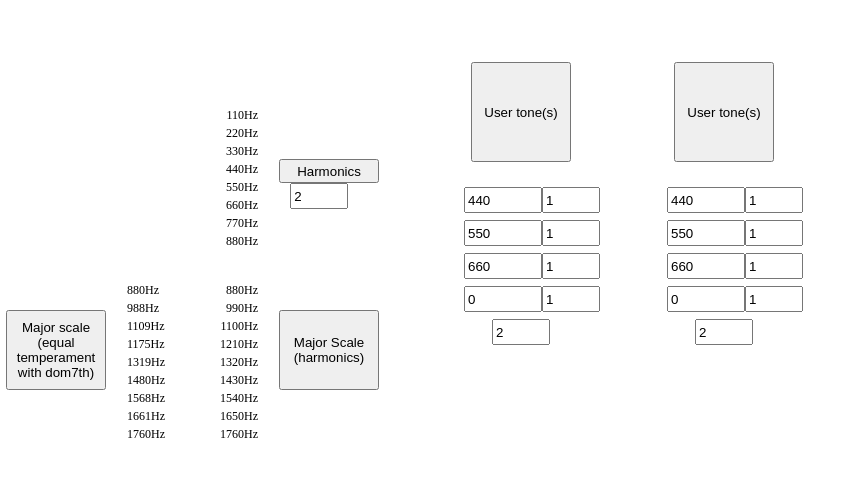
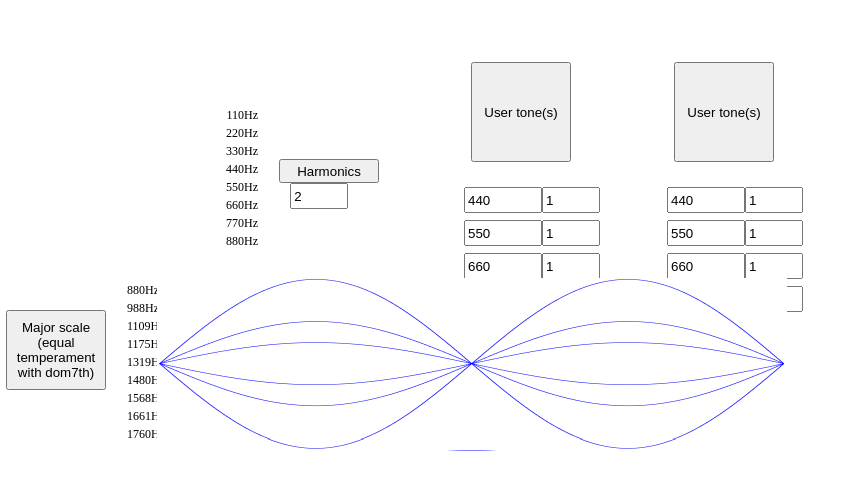
Before and after one commit to BobWalance/BobWalance.github.io, a plain HTML site: page index.html in a window 1280 px wide. Shown: the whole page, without its empty margins (0-860 px from the left). Drawn offline with Linux system fonts and the light colour scheme.

Commit message:
Add files via upload

```diff
--- a/index.html
+++ b/index.html
@@ -1,5 +1,5 @@
 <!DOCTYPE html>
-<html><head><meta name="GCD" content="YTk3ODQ3ZWZhN2I4NzZmMzBkNTEwYjJl380dab8f69318f6117b3054f3e23fd93"/>
+<html><head><meta name="GCD" content="YTk3ODQ3ZWZhN2I4NzZmMzBkNTEwYjJl31282b631811ccabd18287a7dbc06a24"/>
   <meta charset="utf-8">
   <title>VER2</title>
   <meta name="generator" content="Google Web Designer 16.1.0.0530">
@@ -443,6 +443,24 @@ body * {
     height: 20px;
     top: 319px;
     left: 695px;
+}
+.gwd-img-85jr {
+    width: 628px;
+    height: 172px;
+}
+.gwd-img-19wt {
+    position: absolute;
+    left: 158px;
+    top: 280px;
+}
+.gwd-img-1gf2 {
+    width: 630px;
+    height: 172px;
+}
+.gwd-img-1rzj {
+    position: absolute;
+    left: 157px;
+    top: 278px;
 }</style>
   <script src="myMusicFunctions_1.js"></script>
   <script data-source="gwd_webcomponents_v1_min.js" data-version="2" data-exports-type="gwd_webcomponents_v1" src="gwd_webcomponents_v1_min.js"></script>
@@ -573,6 +591,8 @@ body * {
   <input type="number" id="amplitude_7" value="1" min="0" max="1" step="0.1" class="gwd-input-h1ab">
   <input type="number" id="amplitude_8" value="1" min="0" max="1" step="0.1" class="gwd-input-1bp4">
   <input type="number" id="on_time_5" value="2" min="1" max="5" step="1" class="gwd-input-1yeo">
+  <img src="1c50h.png" class="gwd-img-85jr gwd-img-19wt">
+  <img src="2c50h.png" class="gwd-img-1gf2 gwd-img-1rzj">
 
 
 </body></html>
```
